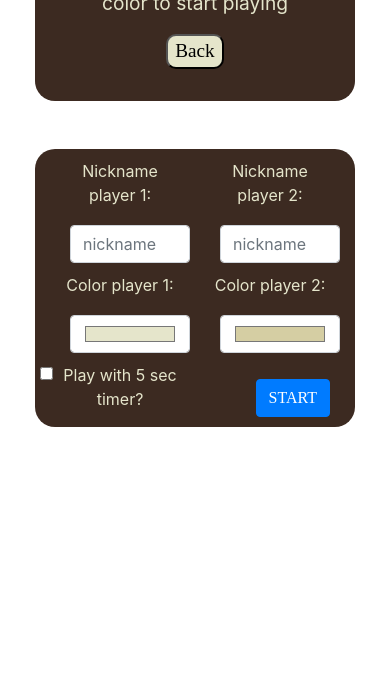
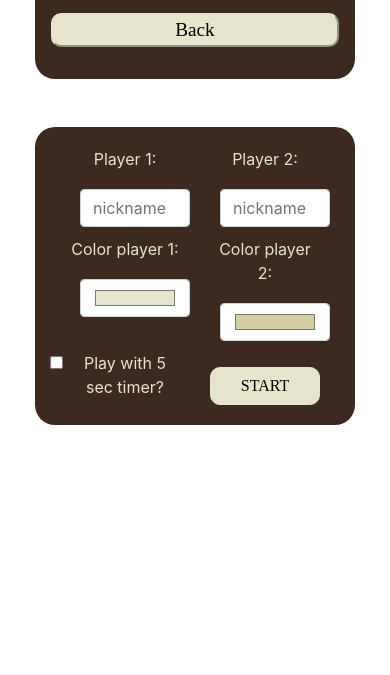
Before and after one commit to vvijk/vvijk.github.io, a plain HTML site: page projects/tictactoe/tictactoe.html in a window 390 px wide. Shown: the part 169-844 px from the top of the page. Drawn offline with nearby package versions, Linux system fonts and the light colour scheme; a web font is replaced by a local one.

Commit message:
mobile responsiveness fixed

```diff
--- a/projects/tictactoe/tictac.css
+++ b/projects/tictactoe/tictac.css
@@ -5,19 +5,21 @@
 #E5E5CB
 */
 h1{
-  font-size: 3em !important;
   font-family: 'Climate Crisis';
 }
 body{
   padding: 20px;
 }
-#backBtn{
+
+#backBtn, #newGame{
   background-color: #E5E5CB;
+  color: black;
   border-radius: 10px;
   font-family: 'Climate Crisis';
-  width: 20%;
+  width: 100%;
+  border-color: #E5E5CB;
 }
-#backBtn:hover{
+#backBtn:hover, #newGame:hover{
   background-color: #3C2A21;
   color: #E5E5CB;
 }
@@ -34,7 +36,7 @@ form{
   text-align: center;
 }
 #divInForm{
-  padding: 10px;
+  padding: 20px;
 }
 #gameArea{
   background-color: #3C2A21;
@@ -44,7 +46,6 @@ form{
 }
 #newGame{
   font-family: 'Climate Crisis';
-
 }
 .form-control{
   margin: 10px;
--- a/projects/tictactoe/tictactoe.html
+++ b/projects/tictactoe/tictactoe.html
@@ -20,11 +20,11 @@
             <form class="container">
             <div id="divInForm" class="mt-5 row">
                 <div class="col-6">
-                    <label for="nick1">Nickname player 1:</label>
+                    <label for="nick1">Player 1:</label>
                     <input type="text" id="nick1" placeholder="nickname" class="form-control" title="nickname för spelare 1">
                 </div>
                 <div class="col-6">
-                    <label for="nick2">Nickname player 2:</label>
+                    <label for="nick2">Player 2:</label>
                     <input type="text" id="nick2" placeholder="nickname" class="form-control" title="nickname för spelare 2">
                 </div>
                 <div class="col-6">
--- a/projects/worlde/wordle-styles.css
+++ b/projects/worlde/wordle-styles.css
@@ -12,7 +12,6 @@ h1{
     font-family: 'Climate Crisis';
 }
 header{
-    font-size: 2em !important;
     background-color: #3C2A21;
     color: #E5E5CB;
     font-size: larger;
@@ -22,7 +21,7 @@ header{
 }
 nav{
     justify-content: center;
-    padding: 10px;
+    padding: 30px;
     background-color: #3C2A21;
     border-radius: 20px;
 }
```
Also changed, not shown: projects/worlde/ordle.html (+1 -1 lines).
